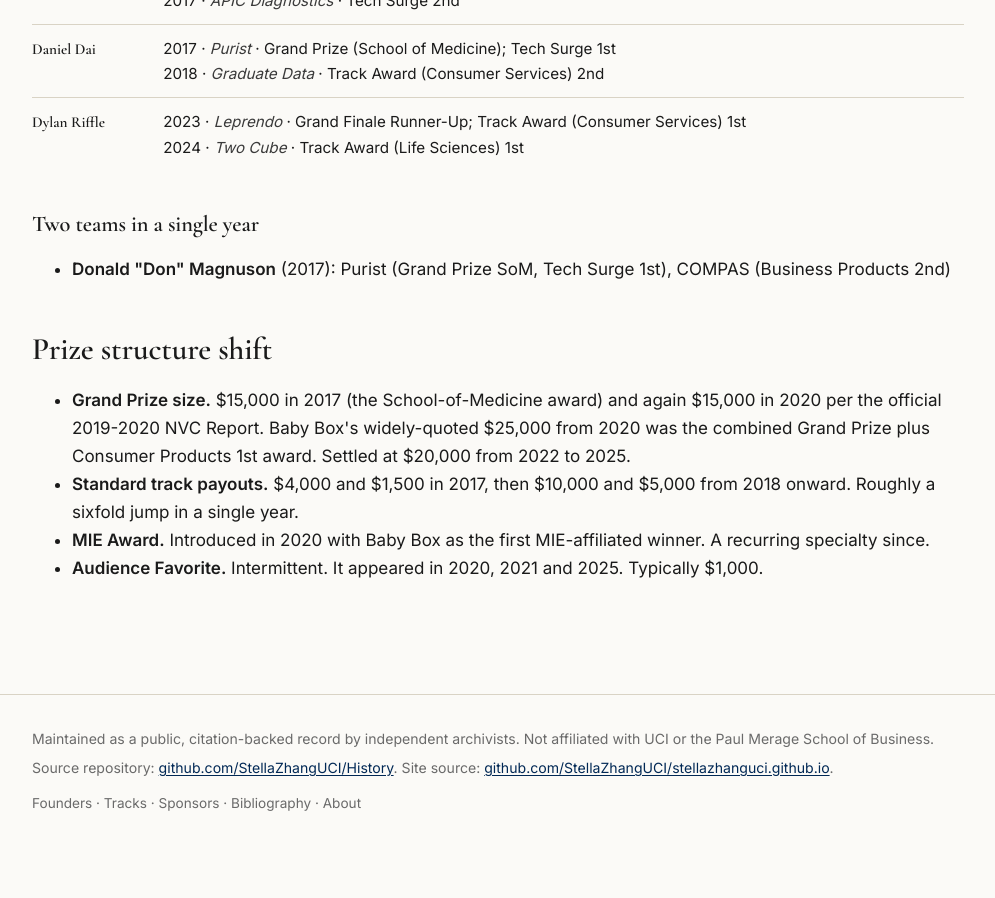
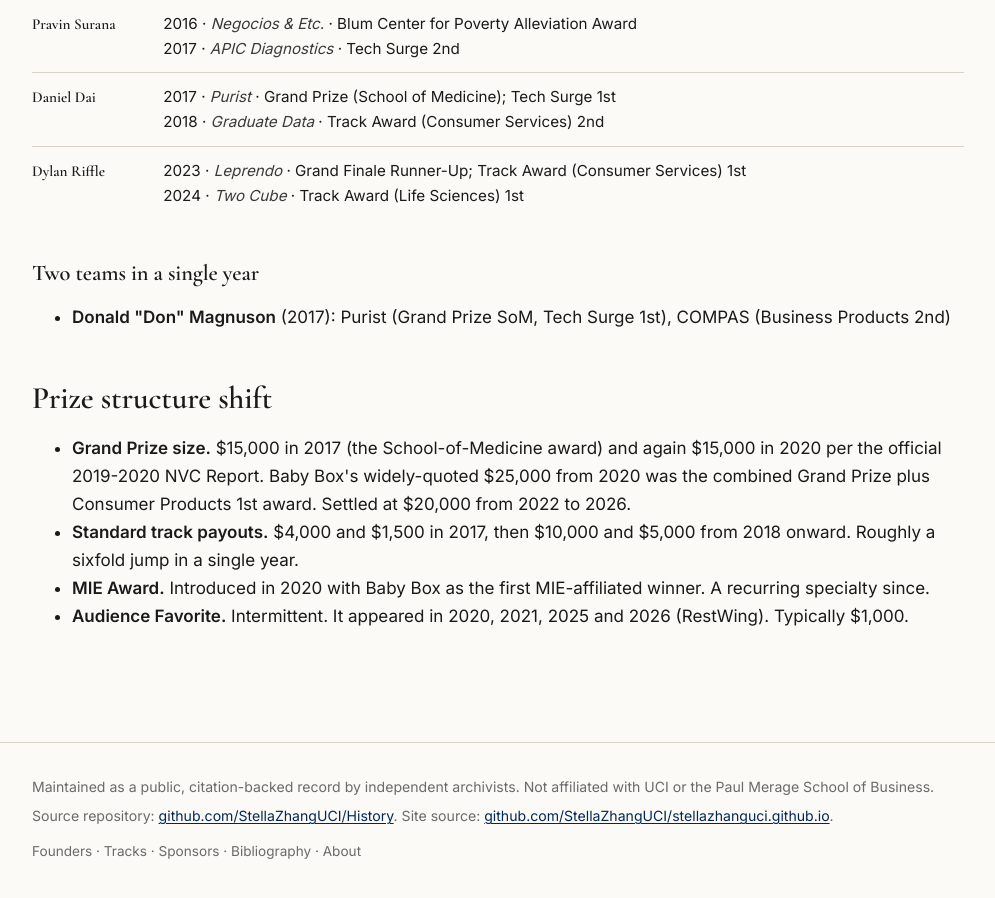
Before and after one commit to StellaZhangUCI/stellazhanguci.github.io, a Jekyll site: the page built from analytics/index.html, in a window 1280 px wide and 900 px high, scrolled down 2093 px. Shown: the whole window, without its empty margins (142-1137 px from the left). Built offline with Jekyll 4.4.1, drawn with Linux system fonts in a browser that asks for light colours; before the commit the page ends 2945 px from its top, so only the background shows below that.

Commit message:
Extend analytics through 2026

```diff
--- a/analytics/index.html
+++ b/analytics/index.html
@@ -19,7 +19,7 @@
     </thead>
     <tbody>
       {% assign totals = site.data.nvc.cross_year_notes.disclosed_cash_totals_by_year_usd %}
-      {% assign rows = "2013,2016,2017,2018,2019,2020,2021,2022,2023,2024,2025" | split: "," %}
+      {% assign rows = "2013,2016,2017,2018,2019,2020,2021,2022,2023,2024,2025,2026" | split: "," %}
       {% for y in rows %}
         {% assign v = totals[y] %}
         {% assign pct = v | times: 100 | divided_by: 103500 %}
@@ -147,9 +147,9 @@
 <section class="section">
   <h2>Prize structure shift</h2>
   <ul>
-    <li><strong>Grand Prize size.</strong> $15,000 in 2017 (the School-of-Medicine award) and again $15,000 in 2020 per the official 2019-2020 NVC Report. Baby Box's widely-quoted $25,000 from 2020 was the combined Grand Prize plus Consumer Products 1st award. Settled at $20,000 from 2022 to 2025.</li>
+    <li><strong>Grand Prize size.</strong> $15,000 in 2017 (the School-of-Medicine award) and again $15,000 in 2020 per the official 2019-2020 NVC Report. Baby Box's widely-quoted $25,000 from 2020 was the combined Grand Prize plus Consumer Products 1st award. Settled at $20,000 from 2022 to 2026.</li>
     <li><strong>Standard track payouts.</strong> $4,000 and $1,500 in 2017, then $10,000 and $5,000 from 2018 onward. Roughly a sixfold jump in a single year.</li>
     <li><strong>MIE Award.</strong> Introduced in 2020 with Baby Box as the first MIE-affiliated winner. A recurring specialty since.</li>
-    <li><strong>Audience Favorite.</strong> Intermittent. It appeared in 2020, 2021 and 2025. Typically $1,000.</li>
+    <li><strong>Audience Favorite.</strong> Intermittent. It appeared in 2020, 2021, 2025 and 2026 (RestWing). Typically $1,000.</li>
   </ul>
 </section>
```
